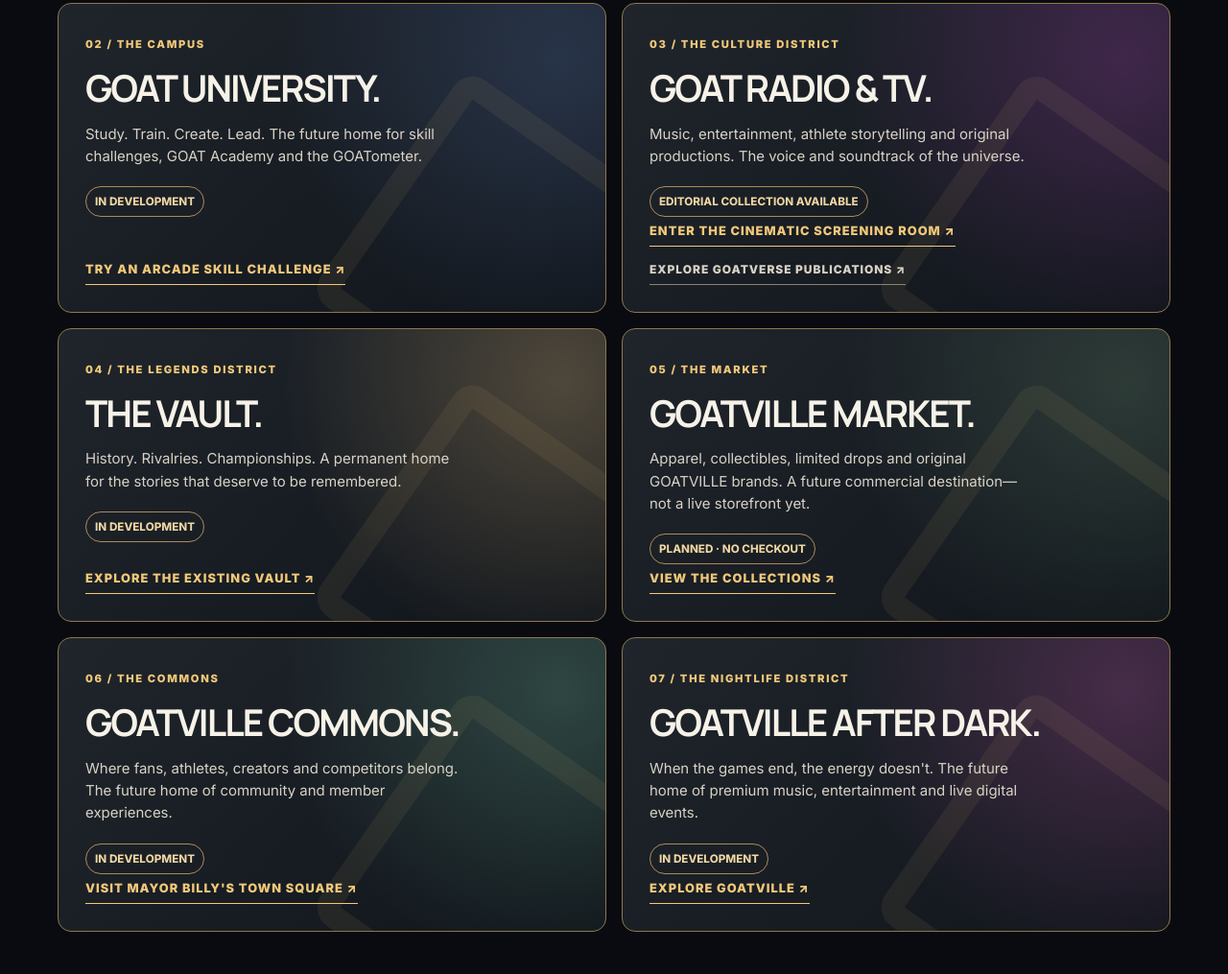
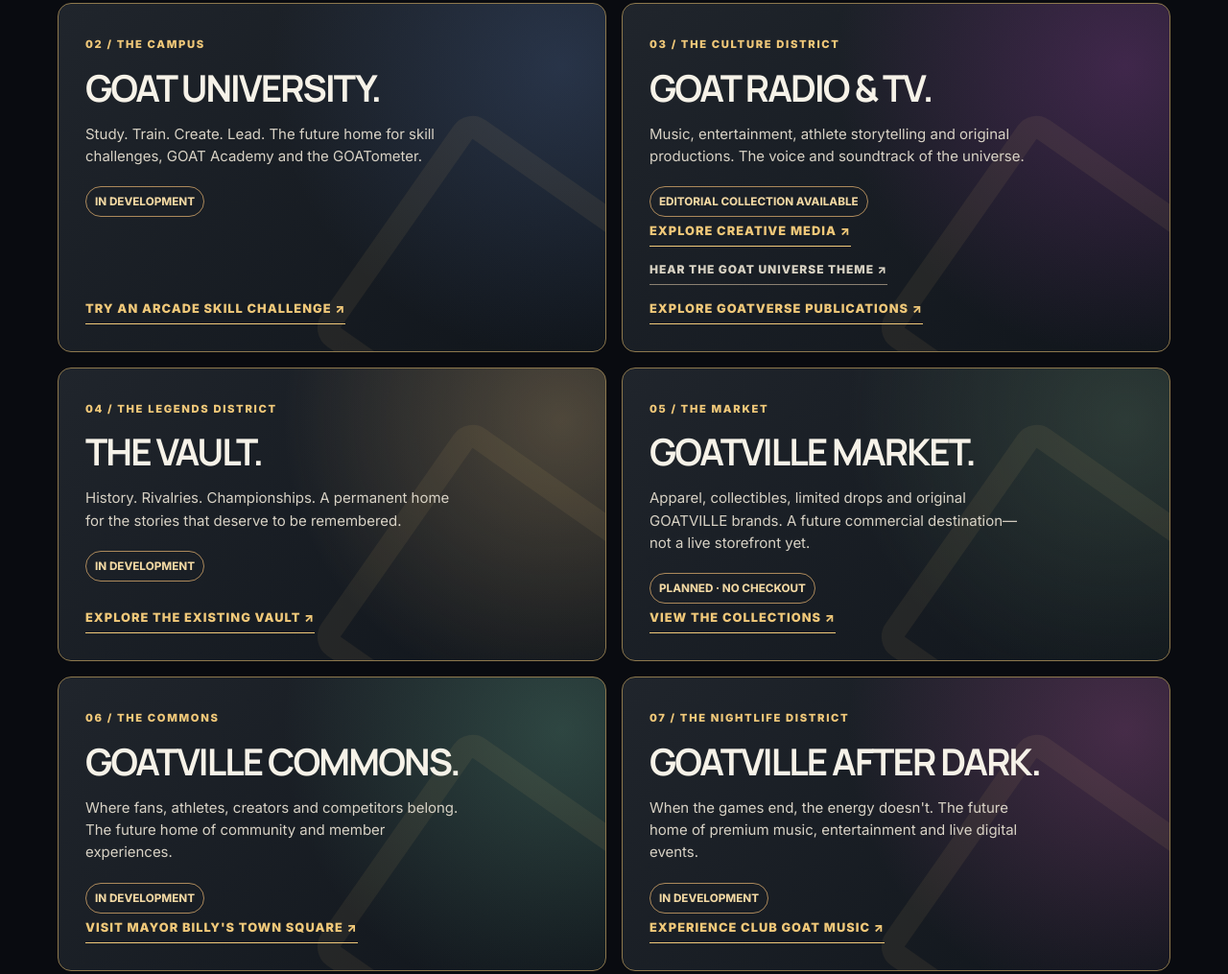
Before and after one commit to adamhbrown/Goat-Universe, a website with bundled scripts: page goatville-city.html in a window 1280 px wide. Shown: the part 2673-3688 px from the top of the page at 96% size. Built offline with nearby package versions, Linux system fonts and the light colour scheme.

Commit message:
Connect real opt-in founder soundtrack and creative media from goatville-city.html

```diff
--- a/goatville-city.html
+++ b/goatville-city.html
@@ -126,11 +126,11 @@
 <div class="districts">
 <article class="district" data-district="athletic"><div><small>01 / THE ATHLETIC DISTRICT</small><h3>GOAT STADIUM.</h3><p>The home of the five GOAT Games: playoff football, March Madness, the NBA/NHL crossover, fantasy football and the MLB postseason. Choose your competition—not a practice round.</p><span class="tag">FIVE SIGNATURE COMPETITIONS</span></div><div class="city-attraction-links"><a class="link" href="goatville-stadium.html">ENTER THE STADIUM ↗</a><a class="link" href="/games">OPEN THE GOAT GAMES WORKSPACE ↗</a><details class="city-optional"><summary>Optional guest challenges</summary><p>These are practice attractions, not official league entries or rankings.</p><a class="link" href="goat-games-play-lab.html">VISIT THE PLAY LAB ↗</a><a class="link" href="goatville-field-vision.html">FIELD VISION ↗</a><a class="link" href="goatville-spotlight.html">SPOTLIGHT CIRCUIT ↗</a></details></div></article>
 <article class="district" data-district="campus"><div><small>02 / THE CAMPUS</small><h3>GOAT UNIVERSITY.</h3><p>Study. Train. Create. Lead. The future home for skill challenges, GOAT Academy and the GOATometer.</p><span class="tag">IN DEVELOPMENT</span></div><a class="link" href="goatville.html#arcade">TRY AN ARCADE SKILL CHALLENGE ↗</a></article>
-<article class="district" data-district="culture"><div><small>03 / THE CULTURE DISTRICT</small><h3>GOAT RADIO &amp; TV.</h3><p>Music, entertainment, athlete storytelling and original productions. The voice and soundtrack of the universe.</p><span class="tag">EDITORIAL COLLECTION AVAILABLE</span></div><div class="city-attraction-links"><a class="link" href="goatville-cinema.html">ENTER THE CINEMATIC SCREENING ROOM ↗</a><a class="link" href="https://goatverse-publications.downtownadamb.chatgpt.site/" target="_blank" rel="noopener noreferrer">EXPLORE GOATVERSE PUBLICATIONS ↗</a></div></article>
+<article class="district" data-district="culture"><div><small>03 / THE CULTURE DISTRICT</small><h3>GOAT RADIO &amp; TV.</h3><p>Music, entertainment, athlete storytelling and original productions. The voice and soundtrack of the universe.</p><span class="tag">EDITORIAL COLLECTION AVAILABLE</span></div><div class="city-attraction-links"><a class="link" href="goatville-cinema.html">EXPLORE CREATIVE MEDIA ↗</a><a class="link" href="goatville-cinema.html#music">HEAR THE GOAT UNIVERSE THEME ↗</a><a class="link" href="https://goatverse-publications.downtownadamb.chatgpt.site/" target="_blank" rel="noopener noreferrer">EXPLORE GOATVERSE PUBLICATIONS ↗</a></div></article>
 <article class="district" data-district="legends"><div><small>04 / THE LEGENDS DISTRICT</small><h3>THE VAULT.</h3><p>History. Rivalries. Championships. A permanent home for the stories that deserve to be remembered.</p><span class="tag">IN DEVELOPMENT</span></div><a class="link" href="index.html#vault">EXPLORE THE EXISTING VAULT ↗</a></article>
 <article class="district" data-district="market"><div><small>05 / THE MARKET</small><h3>GOATVILLE MARKET.</h3><p>Apparel, collectibles, limited drops and original GOATVILLE brands. A future commercial destination—not a live storefront yet.</p><span class="tag">PLANNED · NO CHECKOUT</span></div><a class="link" href="commerce.html#collections">VIEW THE COLLECTIONS ↗</a></article>
 <article class="district" data-district="commons"><div><small>06 / THE COMMONS</small><h3>GOATVILLE COMMONS.</h3><p>Where fans, athletes, creators and competitors belong. The future home of community and member experiences.</p><span class="tag">IN DEVELOPMENT</span></div><a class="link" href="goatville.html#town-square">VISIT MAYOR BILLY'S TOWN SQUARE ↗</a></article>
-<article class="district" data-district="afterdark"><div><small>07 / THE NIGHTLIFE DISTRICT</small><h3>GOATVILLE AFTER DARK.</h3><p>When the games end, the energy doesn't. The future home of premium music, entertainment and live digital events.</p><span class="tag">IN DEVELOPMENT</span></div><a class="link" href="goatville.html#world">EXPLORE GOATVILLE ↗</a></article>
+<article class="district" data-district="afterdark"><div><small>07 / THE NIGHTLIFE DISTRICT</small><h3>GOATVILLE AFTER DARK.</h3><p>When the games end, the energy doesn't. The future home of premium music, entertainment and live digital events.</p><span class="tag">IN DEVELOPMENT</span></div><a class="link" href="goatville-cinema.html#music">EXPERIENCE CLUB GOAT MUSIC ↗</a></article>
 </div></section>
 <section class="wrap feature" id="commercial"><div class="eyebrow">THE NEXT CHAPTER</div><h2>MORE THAN A <span style="color:var(--gold)">GAME.</span></h2><p>GOATVILLE is designed to connect competition, original media, community and future commerce. Real membership, market and championship systems require their own product, security, licensing and legal readiness before activation.</p><div class="buttons"><a class="btn" href="/games">EXPLORE THE GOAT GAMES ↗</a><a class="btn alt" href="goatville-cinema.html">EXPLORE MEDIA &amp; MUSIC ↗</a><a class="btn alt" href="commerce.html#collections">EXPLORE COLLECTIONS ↗</a></div><div class="disclosure">Development experience. All fictional game scenarios are clearly labeled. The City uses an existing approved founder image and is a digital experience—not a claim that physical GOATVILLE facilities exist. No store checkout, memberships, prizes or official tournament registrations are activated here.</div></section></main><dialog class="city-gate" id="goatville-intro" aria-labelledby="cinema-title" aria-describedby="cinema-description">
 <div class="cinema-shell" id="cinema-shell" data-scene="1">
```
